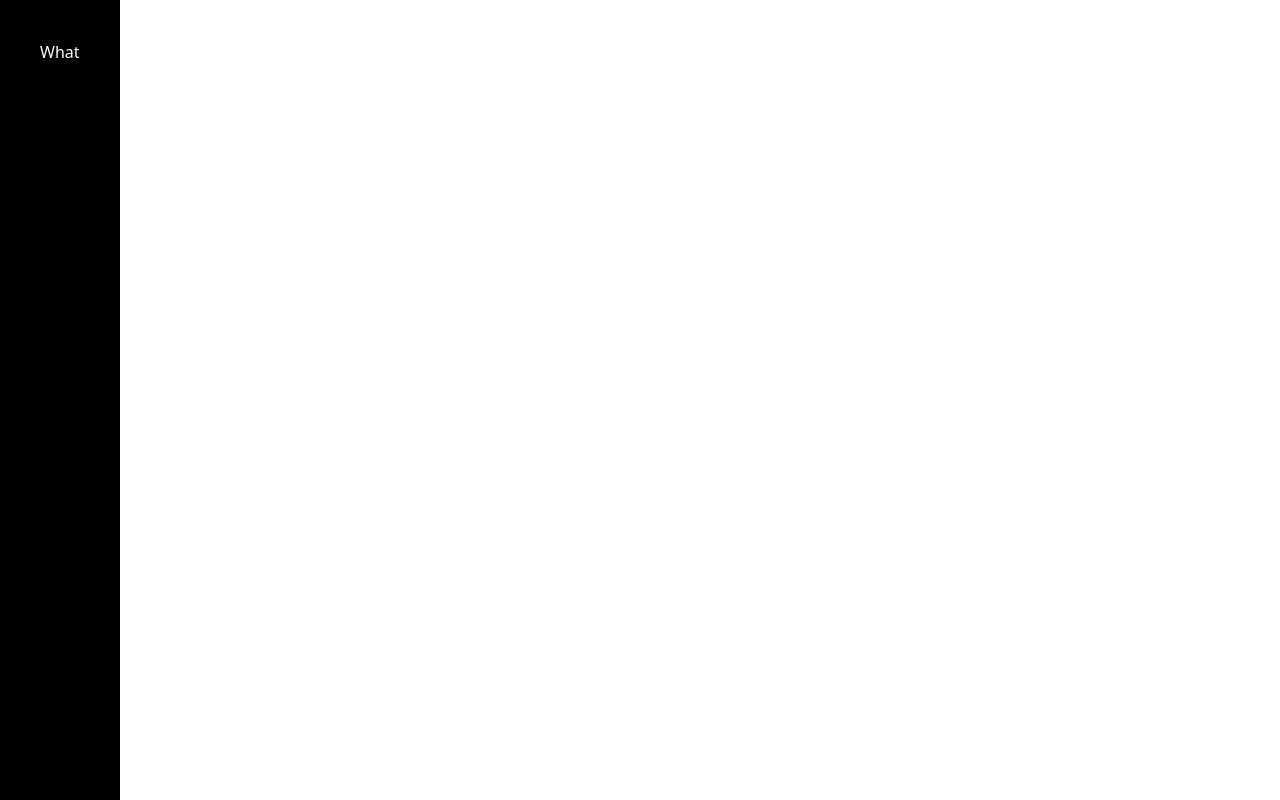
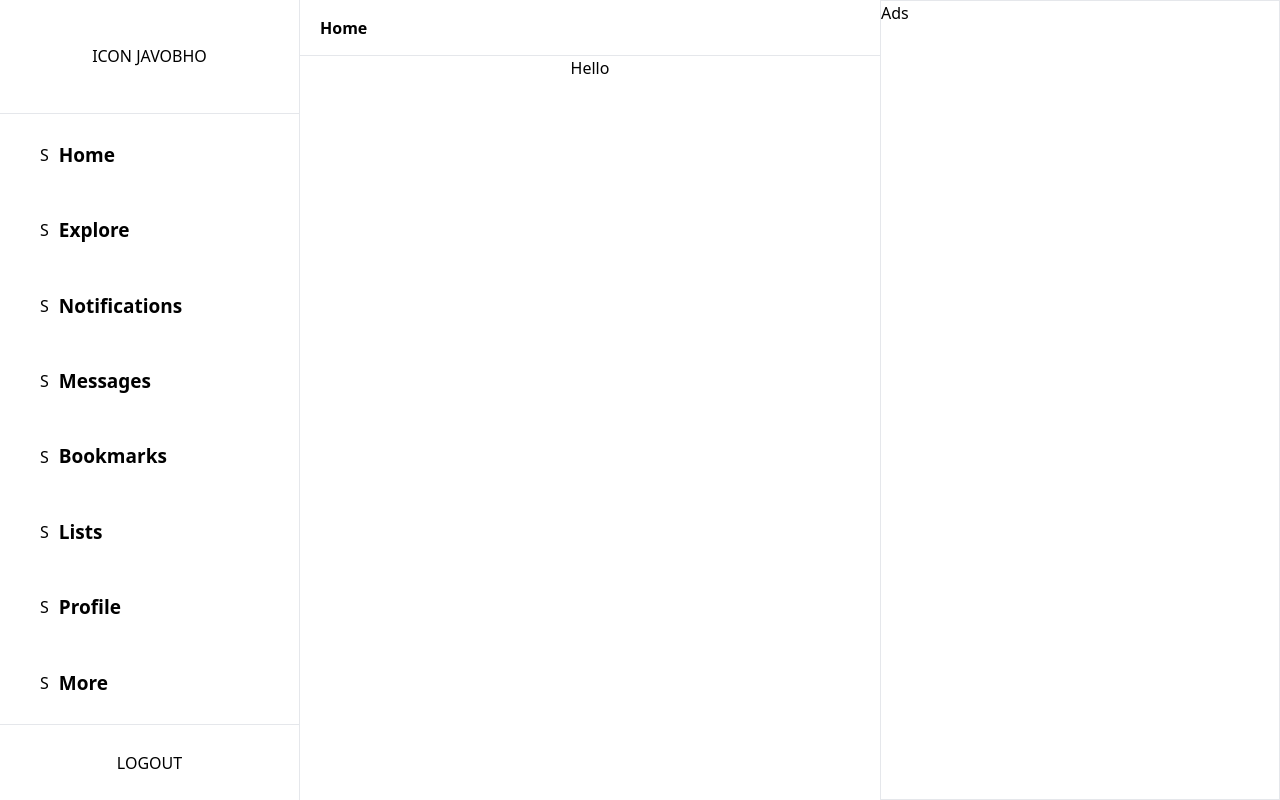
Before and after one commit to nnnozimjon/JavobhoVersion, a Next.js app: page / in a window 1280 px wide. Built offline with nearby package versions, Linux system fonts and the light colour scheme.

Commit message:
feat: Layout and Nav

```diff
--- a/src/components/Nav/Nav.tsx
+++ b/src/components/Nav/Nav.tsx
@@ -1,9 +1,30 @@
 import React from 'react'
+import NavLinks from './NavLinks'
+import INav from './interface'
 
 const Nav = () => {
   return (
-    <div className="p-10 bg-black h-screen w-fit">
-      <h1 className="text-white">What</h1>
+    <div className="w-full h-screen flex justify-between flex-col border-r-[1px]">
+      <div className="w-full h-[150px] flex justify-center items-center border-b">
+        ICON JAVOBHO
+      </div>
+      <div className="w-full h-full flex flex-col justify-evenly items-start gap-[20px] pl-[30px] py-[10px] ">
+        {NavLinks.map((nav: INav.nav, i: number) => (
+          <div
+            className="flex items-center min-w-[100px] p-[10px] text-start hover:rounded-full hover:bg-cyan-300 cursor-pointer select-none"
+            key={i}
+          >
+            <span>S</span>
+            <h1 className="pl-[10px] font-bold text-[1.1875rem]">
+              {' '}
+              {nav.label}
+            </h1>
+          </div>
+        ))}
+      </div>
+      <div className="w-full h-[100px] flex justify-center items-center border-t">
+        LOGOUT
+      </div>
     </div>
   )
 }
--- /dev/null
+++ b/src/components/Nav/NavLinks.ts
@@ -0,0 +1,54 @@
+import INav from './interface'
+
+const NavLinks: INav.nav[] = [
+  {
+    icon: '',
+    label: 'Home',
+    activeIcon: '',
+    path: '',
+  },
+  {
+    icon: '',
+    label: 'Explore',
+    activeIcon: '',
+    path: '',
+  },
+  {
+    icon: '',
+    label: 'Notifications',
+    activeIcon: '',
+    path: '',
+  },
+  {
+    icon: '',
+    label: 'Messages',
+    activeIcon: '',
+    path: '',
+  },
+  {
+    icon: '',
+    label: 'Bookmarks',
+    activeIcon: '',
+    path: '',
+  },
+  {
+    icon: '',
+    label: 'Lists',
+    activeIcon: '',
+    path: '',
+  },
+  {
+    icon: '',
+    label: 'Profile',
+    activeIcon: '',
+    path: '',
+  },
+  {
+    icon: '',
+    label: 'More',
+    activeIcon: '',
+    path: '',
+  },
+]
+
+export default NavLinks
--- /dev/null
+++ b/src/components/Nav/interface.d.ts
@@ -0,0 +1,13 @@
+/* eslint-disable no-unused-vars */
+/* eslint-disable no-undef */
+
+declare namespace INav {
+  interface nav {
+    icon: any
+    label: string
+    activeIcon: any
+    path: string
+  }
+}
+
+export default INav
--- /dev/null
+++ b/src/components/layout/index.tsx
@@ -0,0 +1,22 @@
+import React from 'react'
+import Nav from '../Nav/Nav'
+import { ILayout } from './layout'
+
+const DesktopLayout = ({ title, children }: ILayout) => {
+  return (
+    <div className="w-screen h-screen flex justify-between">
+      <div className="w-[300px] min-w-[300px]">
+        <Nav />
+      </div>
+      <div className="w-full">
+        <div className="w-full h-14 px-[20px] flex items-center border-b">
+          <h1 className="font-bold">{title}</h1>
+        </div>
+        <div className="h-[calc(100vh_-_56px)]">{children}</div>
+      </div>
+      <div className="w-[400px] min-w-[400px] border">Ads</div>
+    </div>
+  )
+}
+
+export default DesktopLayout
--- a/src/pages/index.tsx
+++ b/src/pages/index.tsx
@@ -1,5 +1,6 @@
 import Head from 'next/head'
-import Nav from '@/components/Nav/Nav'
+// import Nav from '@/components/Nav/Nav'
+import DesktopLayout from '@/components/layout'
 
 export default function Home() {
   return (
@@ -11,7 +12,10 @@ export default function Home() {
         <link rel="icon" href="/favicon.ico" />
       </Head>
       <main>
-        <Nav />
+        <DesktopLayout title="Home">
+          <div className="w-full h-full flex justify-center"> Hello </div>
+        </DesktopLayout>
+        {/* <Nav /> */}
       </main>
     </>
   )
```
Also changed, not shown: src/components/layout/layout.d.ts (added, +7 -0 lines), 1 other file (tests, documents, lock files or other folders).
